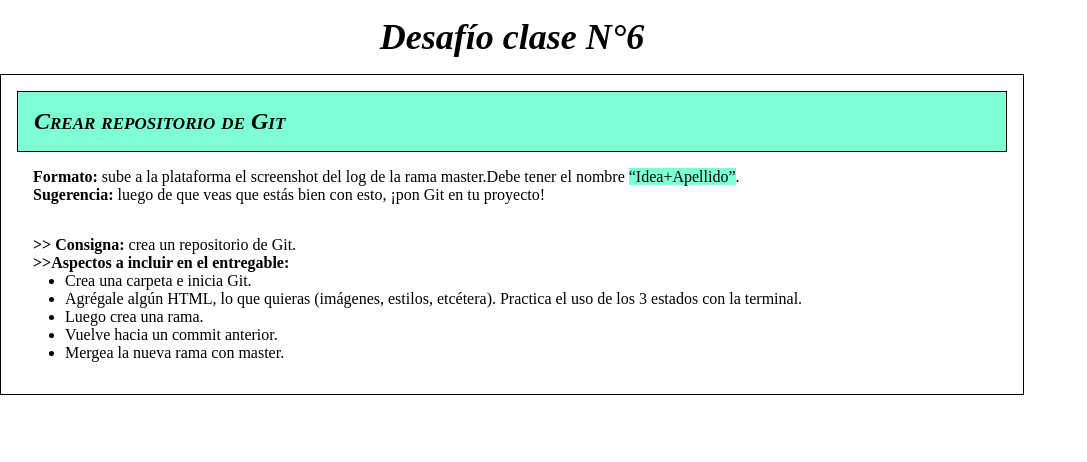
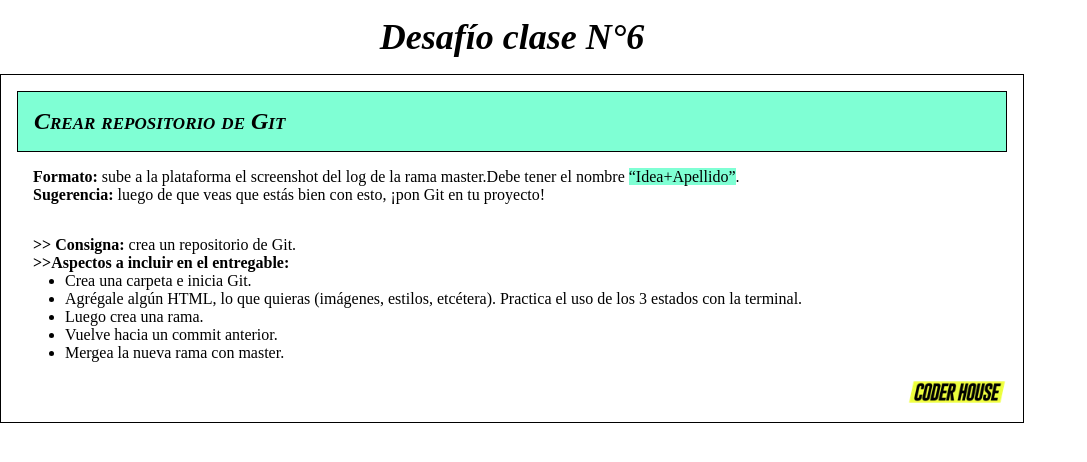
Before and after one commit to marianobattaglia/primer-repo, a plain HTML site: page index.html in a window 1280 px wide. Shown: the whole page, without its empty margins (0-1087 px from the left). Drawn offline with Linux system fonts and the light colour scheme.

Commit message:
agregando imagen CoderHouse

```diff
--- a/estilos.css
+++ b/estilos.css
@@ -39,3 +39,8 @@ li {
 mark {
     background-color: aquamarine;
 }
+
+img {
+    width: 100px;
+    align-self: flex-end;
+}
--- a/index.html
+++ b/index.html
@@ -49,7 +49,7 @@
                 </li>
             </ul>
         </div>
-
+    <img src="img/coderlogo.png" alt="logo-coderhouse">
     </div>
 
 </body>
```
Also changed, not shown: img/coderlogo.png (added).
